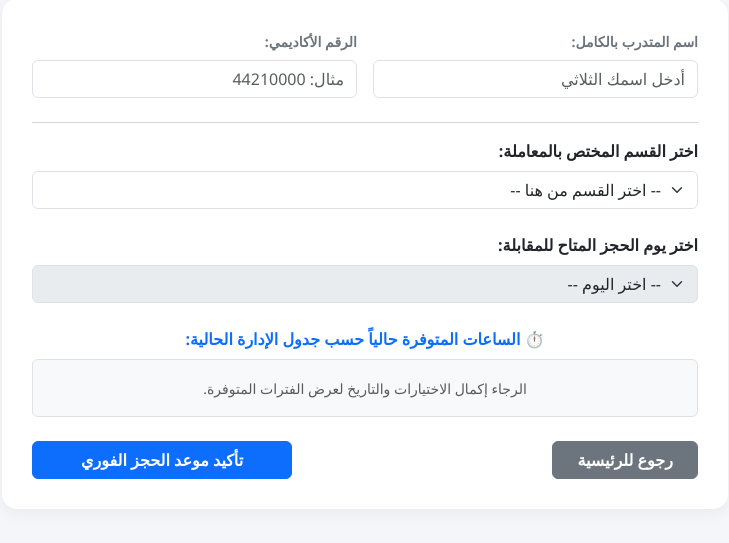
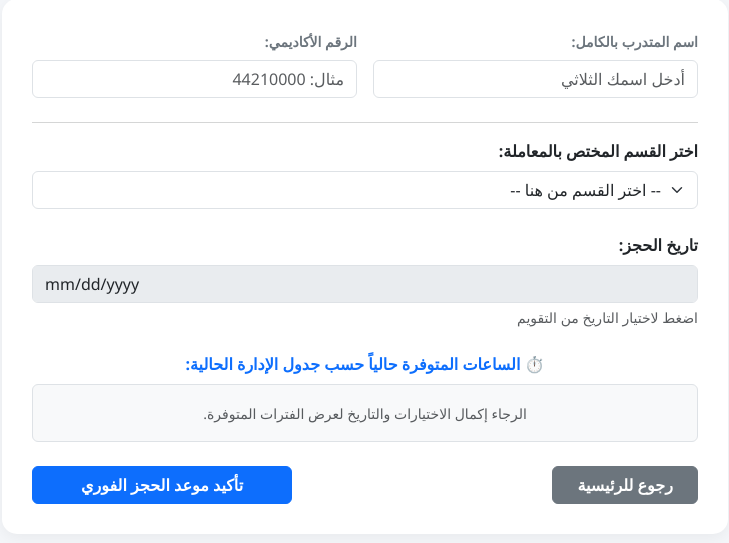
Before and after one commit to AMX-24/booking-system, a Flask app: page /select_time/1 in a window 1280 px wide. Shown: the part 136-679 px from the top of the page, without its empty margins (275-1004 px from the left). Run offline with Flask 3, Linux system fonts and the light colour scheme.

Commit message:
Update select_time.html

```diff
--- a/templates/select_time.html
+++ b/templates/select_time.html
@@ -7,6 +7,8 @@
     <style>
         body { background-color: #f4f6f9; font-family: 'Segoe UI', sans-serif; }
         .booking-box { background: white; padding: 30px; border-radius: 15px; box-shadow: 0 4px 15px rgba(0,0,0,0.05); }
+        /* تحسين شكل خانة التاريخ */
+        input[type="date"] { cursor: pointer; }
     </style>
 </head>
 <body>
@@ -44,15 +46,9 @@
             </div>
 
             <div class="mb-4">
-                <label class="form-label fw-bold text-dark">اختر يوم الحجز المتاح للمقابلة:</label>
-                <select class="form-select" id="daySelect" name="day_name" required disabled onchange="updateSlots()">
-                    <option value="" disabled selected>-- اختر اليوم --</option>
-                    <option value="sun">الأحد</option>
-                    <option value="mon">الإثنين</option>
-                    <option value="tue">الثلاثاء</option>
-                    <option value="wed">الأربعاء</option>
-                    <option value="thu">الخميس</option>
-                </select>
+                <label class="form-label fw-bold text-dark">تاريخ الحجز:</label>
+                <input type="date" id="datePicker" name="booking_date" class="form-control" required disabled onchange="handleDateChange()">
+                <small class="text-muted d-block mt-1">اضغط لاختيار التاريخ من التقويم</small>
             </div>
 
             <div class="mb-4">
@@ -75,21 +71,33 @@
 const db = {{ schedule_db | tojson }};
 const currentType = "{{ entity_id }}";
 
-// دالة لمعالجة التغيير في الأقسام دون الحاجة لقائمة الأشخاص المحذوفة
+// عند تغيير القسم، نُفعل حقل التقويم
 function handleDeptChange() {
-    const daySelect = document.getElementById('daySelect');
-    daySelect.disabled = false;
+    const datePicker = document.getElementById('datePicker');
+    datePicker.disabled = false;
     clearSlots();
 }
 
-function updateSlots() {
+// عند اختيار تاريخ من التقويم، نستخرج اليوم (أحد، إثنين..) ونرسل الطلب لسحب الأوقات
+function handleDateChange() {
+    const dateVal = document.getElementById('datePicker').value;
+    const container = document.getElementById('slotsContainer');
     const dept = document.getElementById('deptSelect').value;
-    const day = document.getElementById('daySelect').value;
-    const container = document.getElementById('slotsContainer');
 
-    if(!dept || !day) return;
+    if (!dateVal || !dept) return;
 
-    // البحث عن المسؤول التابع للقسم والنوع المحدد تلقائياً في الخلفية
+    // تحويل التاريخ لاسم اليوم بالإنجليزي لمطابقته مع السيرفر
+    const dateObj = new Date(dateVal);
+    const daysMapping = ['sun', 'mon', 'tue', 'wed', 'thu', 'fri', 'sat'];
+    const dayName = daysMapping[dateObj.getDay()];
+
+    // الويكند (الجمعة والسبت) غير متاحين بنظام الكلية
+    if (dayName === 'fri' || dayName === 'sat') {
+        container.innerHTML = '<span class="text-danger small fw-bold">عذراً، نهاية الأسبوع (الجمعة والسبت) ليست أيام عمل رسمية!</span>';
+        return;
+    }
+
+    // البحث عن المسؤول التابع للقسم والنوع تلقائياً في الخلفية
     let targetName = null;
     for (let name in db) {
         if (db[name].type === currentType && db[name].dept === dept) {
@@ -105,13 +113,13 @@ function updateSlots() {
 
     let formData = new FormData();
     formData.append('target', targetName);
-    formData.append('day_name', day);
+    formData.append('day_name', dayName); // إرسال اليوم المستخرج من التقويم
 
     fetch('/get_slots_ajax', { method: 'POST', body: formData })
     .then(res => res.text())
     .then(html => {
         if(html.trim() === '') {
-            container.innerHTML = '<span class="text-warning small fw-bold">لا توجد أوقات متاحة مسجلة لهذا القسم اليوم.</span>';
+            container.innerHTML = '<span class="text-warning small fw-bold">لا توجد أوقات متاحة مسجلة لهذا المسؤول في هذا اليوم!</span>';
         } else {
             container.innerHTML = html;
         }
```
